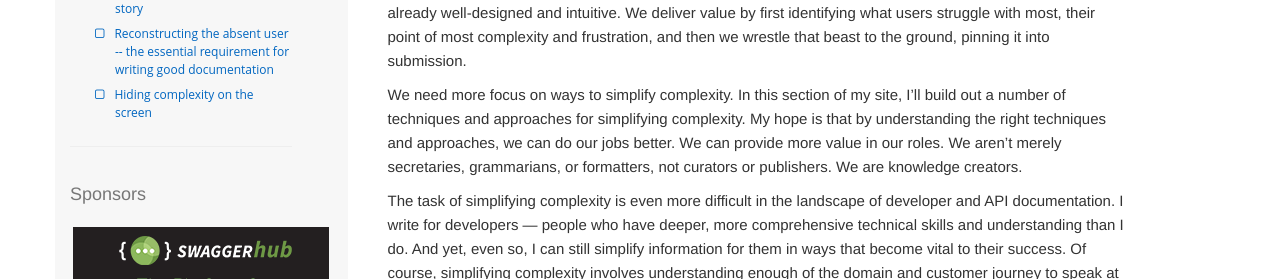
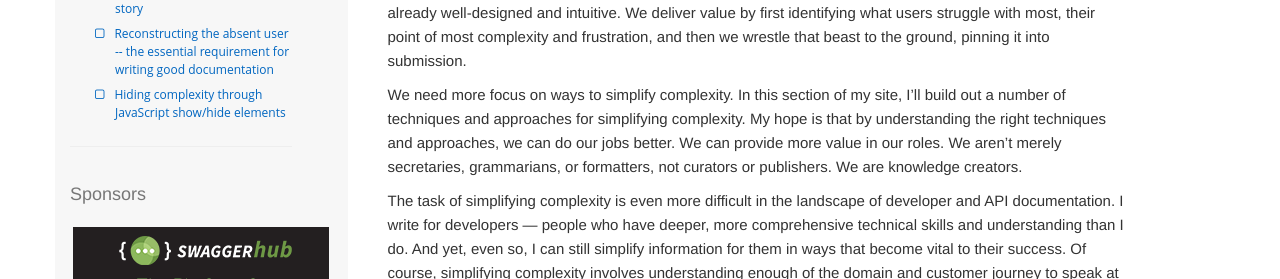
Before and after one commit to tomjoht/simplifying-complexity, a Jekyll site: the page built from _docs/index.md, in a window 1280 px wide and 900 px high, scrolled down 392 px. Shown: the part 174-453 px from the top of the window. Built offline with Jekyll 4.4.1, drawn with Linux system fonts in a browser that asks for light colours; nearby versions of some CDN libraries; comment, search, counter and statistics services are not loaded; a style sheet for code colours, icons or effects is not loaded.

Commit message:
js updates

```diff
--- a/_data/docnav.yml
+++ b/_data/docnav.yml
@@ -31,7 +31,7 @@ folders:
   - title: "Reconstructing the absent user -- the essential requirement for writing good documentation"
     jurl: /reconstructing-the-absent-user.html
 
-  - title: "Hiding complexity on the screen"
+  - title: "Hiding complexity through JavaScript show/hide elements"
     jurl: /hiding-complexity.html
 
   # - title: Guiding users through non-linear systems
```
